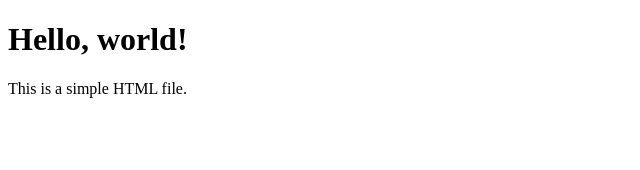
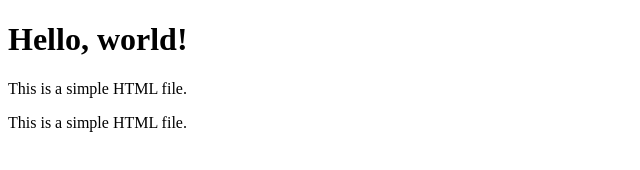
Before and after one commit to EshaTariq7/SRE-Assignment, a plain HTML site: page index.html in a window 1280 px wide. Shown: the whole page, without its empty margins (0-640 px from the left). Drawn offline with Linux system fonts and the light colour scheme.

Commit message:
Added Data

```diff
--- a/index.html
+++ b/index.html
@@ -3,10 +3,12 @@
 <head>
     <meta charset="UTF-8">
     <meta name="viewport" content="width=device-width, initial-scale=1.0">
-    <title>My HTML File</title>
+    <title>My HTML file</title>
 </head>
 <body>
     <h1>Hello, world!</h1>
     <p>This is a simple HTML file.</p>
+    <p>This is a simple HTML file.</p>
+
 </body>
 </html>
```
